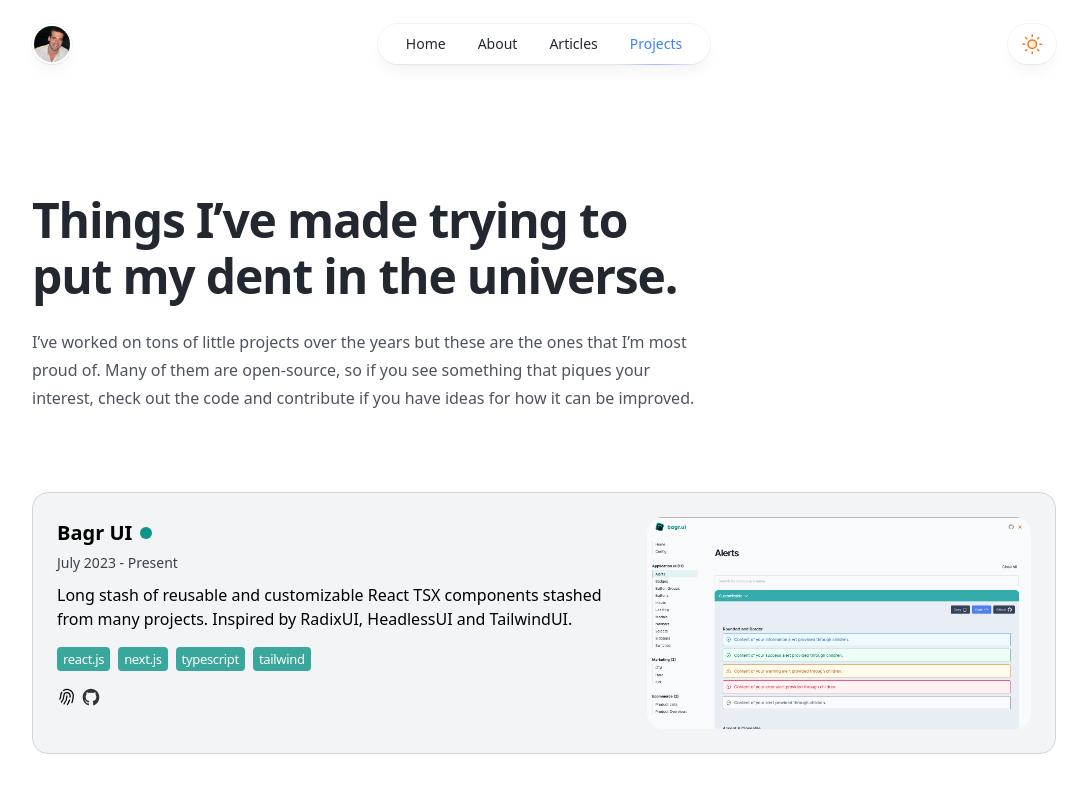
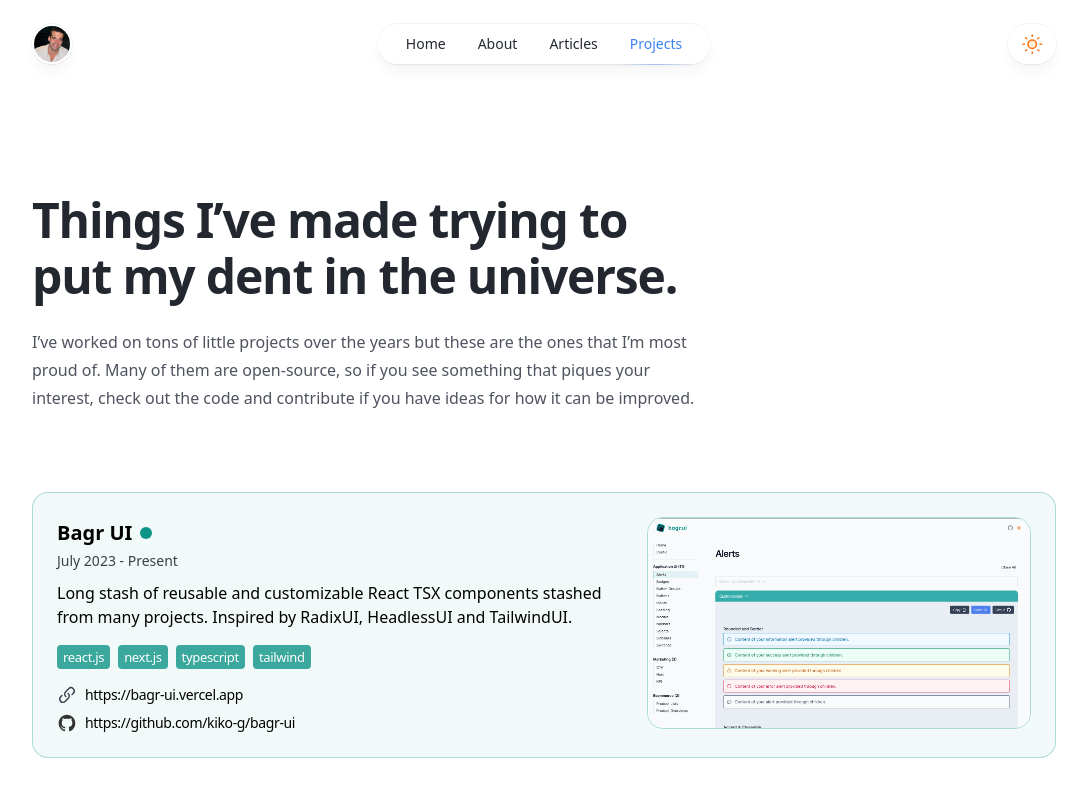
Before and after one commit to kiko-g/kikogoncalves, a Next.js app: page /projects in a window 1280 px wide. Shown: the top 800 px of the page, without its empty margins (96-1183 px from the left). Built offline with nearby package versions, Linux system fonts and the light colour scheme.

Commit message:
add: new project card style

```diff
--- a/src/app/projects/page.tsx
+++ b/src/app/projects/page.tsx
@@ -1,36 +1,9 @@
+import React from 'react'
 import { type Metadata } from 'next'
-import Image, { StaticImageData } from 'next/image'
+import { projectsData } from '@/utils'
 
-import { Card } from '@/components/Card'
 import { SimpleLayout } from '@/components/SimpleLayout'
-import { GitHubIcon } from '../../components/SocialIcons'
-
-import { BagrUI } from '@/images/portfolio'
-import logoPlanetaria from '@/images/logos/planetaria.svg'
-import { FingerPrintIcon } from '@heroicons/react/24/outline'
-
-type Project = {
-  name: string
-  description: React.ReactNode
-  repo: string
-  datespan: string
-  deployment: string
-  stack: string[]
-  image: StaticImageData
-}
-
-const projects: Project[] = [
-  {
-    name: 'Bagr UI',
-    description:
-      'Long stash of reusable and customizable React TSX components stashed from many projects. Inspired by RadixUI, HeadlessUI and TailwindUI.',
-    datespan: 'July 2023 - Present',
-    repo: 'https://github.com/kiko-g/bagr-ui',
-    deployment: 'https://bagr-ui.vercel.app',
-    stack: ['React.js', 'Next.js', 'Typescript', 'Tailwind'],
-    image: BagrUI,
-  },
-]
+import { ProjectCard } from '@/components/ProjectCard'
 
 export const metadata: Metadata = {
   title: 'Projects',
@@ -44,45 +17,10 @@ export default function Projects() {
       intro="I’ve worked on tons of little projects over the years but these are the ones that I’m most proud of. Many of them are open-source, so if you see something that piques your interest, check out the code and contribute if you have ideas for how it can be improved."
     >
       <ul role="list" className="grid grid-cols-1 gap-x-6 gap-y-10">
-        {projects.map((project) => (
+        {projectsData.map((project) => (
           <ProjectCard project={project} key={project.name} />
         ))}
       </ul>
     </SimpleLayout>
   )
 }
-
-function ProjectCard({ project }: { project: Project }) {
-  return (
-    <div className="relative flex gap-6 rounded-2xl border border-navy-300 bg-navy-100 p-6 dark:border-navy-700 dark:bg-navy-100/5">
-      <div className="flex flex-1 flex-col self-stretch">
-        <div className="flex items-center gap-x-2">
-          <h3 className="text-xl font-bold">{project.name}</h3>
-          <span className="h-3 w-3 rounded-full bg-teal-600" />
-        </div>
-        <p className="mt-0.5 text-sm font-normal text-navy-700 dark:text-white/50">{project.datespan}</p>
-        <p className="mt-2">{project.description}</p>
-
-        <div className="mt-4 flex flex-wrap gap-2">
-          {project.stack.map((tech) => (
-            <span
-              key={tech}
-              className="rounded bg-teal-600/80 px-1.5 py-1 text-xs font-normal lowercase leading-tight tracking-tight text-white dark:bg-teal-500/50"
-            >
-              {tech}
-            </span>
-          ))}
-        </div>
-
-        <div className="mt-4 flex items-center justify-start gap-1">
-          {project.deployment && <FingerPrintIcon className="h-5 w-5" />}
-          {project.repo && <GitHubIcon className="h-5 w-5 fill-[#333333] dark:fill-white" />}
-        </div>
-      </div>
-
-      <div className="max-w-sm">
-        <Image src={project.image} alt="" className="rounded-2xl" />
-      </div>
-    </div>
-  )
-}
--- /dev/null
+++ b/src/components/ProjectCard.tsx
@@ -0,0 +1,71 @@
+import React from 'react'
+import clsx from 'clsx'
+import Image from 'next/image'
+import { type Project } from '@/types'
+import { resolveProjectCardColors } from '@/utils'
+import { GitHubIcon } from '@/components/SocialIcons'
+import { LinkIcon } from '@heroicons/react/20/solid'
+
+export function ProjectCard({ project }: { project: Project }) {
+  const cx = resolveProjectCardColors(project.color)
+
+  return (
+    <div className={clsx('relative flex flex-col gap-6 rounded-2xl border p-6 lg:flex-row', cx.background, cx.border)}>
+      <div className="order-2 flex flex-1 flex-col self-stretch lg:order-1">
+        <div className="flex items-center gap-x-2">
+          <h3 className="text-xl font-bold">{project.name}</h3>
+          <span className={clsx('h-3 w-3 rounded-full', cx.badge)} />
+        </div>
+        <p className="text-sm font-normal text-navy-700 dark:text-white/50">{project.datespan}</p>
+        <p className="mt-2">{project.description}</p>
+
+        <div className="mt-4 flex flex-wrap gap-2">
+          {project.stack.map((tech) => (
+            <span
+              key={tech}
+              className={clsx(
+                cx.bubble,
+                'rounded px-1.5 py-1 text-xs font-normal lowercase leading-tight tracking-tight',
+              )}
+            >
+              {tech}
+            </span>
+          ))}
+        </div>
+
+        <div className="mt-4 flex flex-col items-start justify-start gap-2">
+          {project.deployment && (
+            <a
+              href={project.deployment}
+              target="_blank"
+              className={clsx(
+                'flex items-center justify-center gap-2 text-sm font-medium lowercase leading-3 tracking-tight transition hover:underline hover:opacity-80',
+                cx.textHover,
+              )}
+            >
+              <LinkIcon className="h-5 w-5 fill-gray-700 dark:fill-white" strokeWidth={1.5} />
+              <span>{project.deployment}</span>
+            </a>
+          )}
+          {project.repo && (
+            <a
+              href={project.repo}
+              target="_blank"
+              className={clsx(
+                'flex items-center justify-center gap-2 text-sm font-medium lowercase leading-3 tracking-tight transition hover:underline hover:opacity-80',
+                cx.textHover,
+              )}
+            >
+              <GitHubIcon className="h-5 w-5 fill-[#333333] dark:fill-white" />
+              <span>{project.repo}</span>
+            </a>
+          )}
+        </div>
+      </div>
+
+      <div className="order-1 max-w-full lg:order-2 lg:max-w-sm">
+        <Image src={project.image} alt="" className={clsx('rounded-2xl border', cx.border)} />
+      </div>
+    </div>
+  )
+}
--- /dev/null
+++ b/src/utils/index.ts
@@ -0,0 +1,85 @@
+import { BagrUI } from '@/images/portfolio'
+import { Project, ProjectColor } from '@/types'
+
+type ProjectCardColor = {
+  background: string
+  border: string
+  badge: string
+  bubble: string
+  textHover: string
+}
+
+export const projectsData: Project[] = [
+  {
+    name: 'Bagr UI',
+    description:
+      'Long stash of reusable and customizable React TSX components stashed from many projects. Inspired by RadixUI, HeadlessUI and TailwindUI.',
+    datespan: 'July 2023 - Present',
+    repo: 'https://github.com/kiko-g/bagr-ui',
+    deployment: 'https://bagr-ui.vercel.app',
+    color: 'teal',
+    stack: ['React.js', 'Next.js', 'Typescript', 'Tailwind'],
+    image: BagrUI,
+  },
+]
+
+export function resolveProjectCardColors(color: ProjectColor): ProjectCardColor {
+  switch (color) {
+    case 'blue':
+      return {
+        background: 'bg-sky-600/5 dark:bg-sky-600/5',
+        border: 'border-sky-600/30 dark:border-sky-600/50',
+        badge: 'bg-sky-600 dark:bg-sky-500',
+        bubble: 'bg-sky-600/80 text-white dark:bg-sky-500/50',
+        textHover: 'hover:text-sky-600 dark:hover:text-sky-500',
+      }
+    case 'teal':
+      return {
+        background: 'bg-teal-600/5 dark:bg-teal-600/5',
+        border: 'border-teal-600/30 dark:border-teal-600/50',
+        badge: 'bg-teal-600 dark:bg-teal-500',
+        bubble: 'bg-teal-600/80 text-white dark:bg-teal-500/50',
+        textHover: 'hover:text-teal-600 dark:hover:text-teal-400',
+      }
+    case 'purple':
+      return {
+        background: 'bg-violet-600/5 dark:bg-violet-600/5',
+        border: 'border-violet-600/30 dark:border-violet-600/50',
+        badge: 'bg-violet-600 dark:bg-violet-500',
+        bubble: 'bg-violet-600/80 text-white dark:bg-violet-500/50',
+        textHover: 'hover:text-violet-600 dark:hover:text-violet-600',
+      }
+    case 'pink':
+      return {
+        background: 'bg-pink-600/5 dark:bg-pink-600/5',
+        border: 'border-pink-600/30 dark:border-pink-600/50',
+        badge: 'bg-pink-600 dark:bg-pink-500',
+        bubble: 'bg-pink-600/80 text-white dark:bg-pink-500/50',
+        textHover: 'hover:text-pink-600 dark:hover:text-pink-600',
+      }
+    case 'orange':
+      return {
+        background: 'bg-orange-600/5 dark:bg-orange-600/5',
+        border: 'border-orange-600/30 dark:border-orange-600/50',
+        badge: 'bg-orange-500 dark:bg-orange-400',
+        bubble: 'bg-orange-500/80 text-white dark:bg-orange-400/50',
+        textHover: 'hover:text-orange-600 dark:hover:text-orange-600',
+      }
+    case 'red':
+      return {
+        background: 'bg-rose-600/5 dark:bg-rose-600/5',
+        border: 'border-rose-600/30 dark:border-rose-600/50',
+        badge: 'bg-rose-600 dark:bg-rose-500',
+        bubble: 'bg-rose-600/80 text-white dark:bg-rose-500/50',
+        textHover: 'hover:text-rose-600 dark:hover:text-rose-600',
+      }
+    default:
+      return {
+        border: 'border-navy-300 dark:border-navy-700',
+        background: 'bg-navy-100 dark:bg-white/5',
+        badge: 'bg-gray-700 dark:bg-gray-400',
+        bubble: 'bg-gray-600/80 text-white dark:bg-gray-400/50',
+        textHover: 'hover:text-gray-600 dark:hover:text-gray-500',
+      }
+  }
+}
```
Also changed, not shown: src/types/index.d.ts (added, +12 -0 lines).
